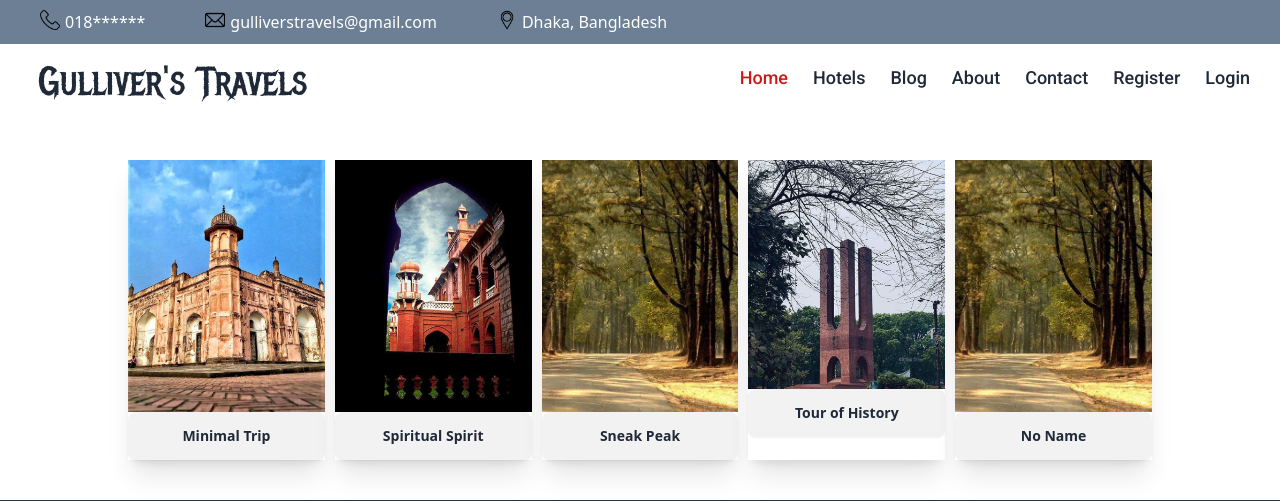
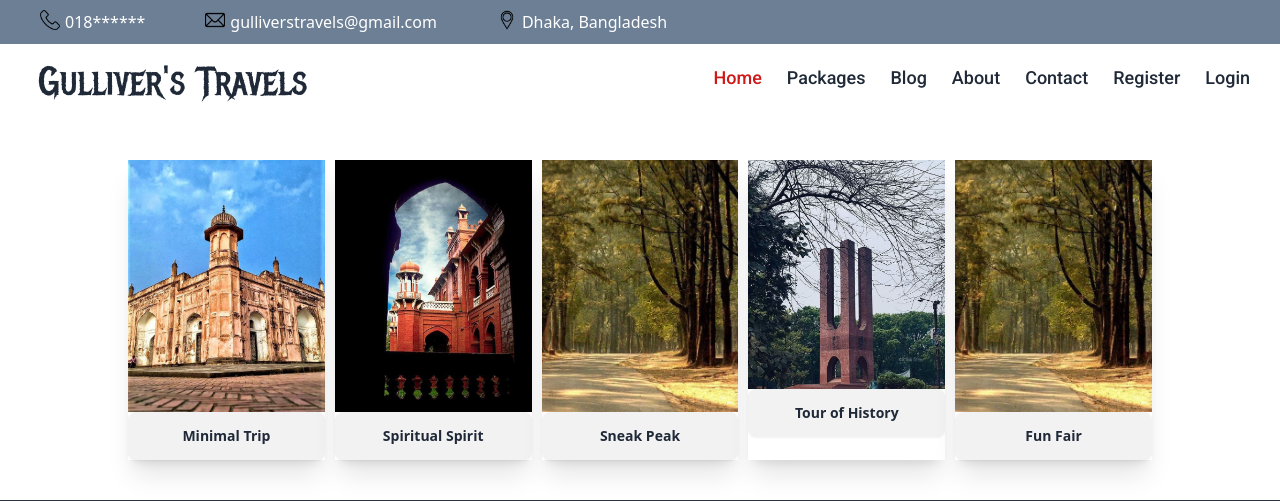
Before and after one commit to Itminan30/PHP-Project-Web-Course, a PHP site: page /tourPackage.php in a window 1280 px wide. Shown: the top 501 px of the page. Run offline with PHP 8.4, Linux system fonts and the light colour scheme; some libraries are stand-ins or nearby versions.

Commit message:
Made some changes in navbar and tourPackage

```diff
--- a/includes/common/navbar.php
+++ b/includes/common/navbar.php
@@ -30,7 +30,7 @@
 
     <div class="header-nav-buttons">
             <a class="roboto-medium" style="color: rgb(207, 24, 24);" href="./index.php">Home</a>
-            <a class="roboto-medium" href=" ">Hotels</a>
+            <a class="roboto-medium" href="./tourPackage.php">Packages</a>
             <a class="roboto-medium" href="./blogPage.php">Blog</a>
             <a class="roboto-medium" href=" ">About</a>
             <a class="roboto-medium" href="./contact.php">Contact</a>
--- a/tourPackage.php
+++ b/tourPackage.php
@@ -26,10 +26,10 @@ require __DIR__ . "/includes/common/navbar.php";
                     </div>
                     <p class="py-4">
                     <ul class="steps">
-                        <li class="step step-primary">Ramna Park</li>
-                        <li class="step step-primary">Gulshan Lake Park</li>
-                        <li class="step">Chandrima Udyan</li>
-                        <li class="step">Sohrawardy Udyan</li>
+                        <li class="step step-primary">Chandrima Udyan</li>
+                        <li class="step step-primary">Sohrawardy Udyan</li>
+                        <li class="step">Museum of Independence</li>
+                        <li class="step">Ramna Park</li>
                         <li class="step">Sadarghat River Port</li>
                     </ul>
                     </p>
@@ -97,7 +97,6 @@ require __DIR__ . "/includes/common/navbar.php";
                         <li class="step step-primary">National Botanical Garden</li>
                         <li class="step step-primary">Bangladesh National Zoo</li>
                         <li class="step">Bangladesh National Museum</li>
-                        <li class="step">National Mosque</li>
                     </ul>
                     </p>
                     <div class="modal-action">
@@ -151,10 +150,10 @@ require __DIR__ . "/includes/common/navbar.php";
             <figure><img src="images/botanical.jpeg" alt="Shoes" /></figure>
             <!--modal-->
             <!-- Open the modal using ID.showModal() method -->
-            <button class="btn" onclick="my_modal_5.showModal()">No Name</button>
+            <button class="btn" onclick="my_modal_5.showModal()">Fun Fair</button>
             <dialog id="my_modal_5" class="modal modal-bottom sm:modal-middle">
                 <div class="modal-box">
-                    <h3 class="font-bold text-lg">No Name</h3> <br>
+                    <h3 class="font-bold text-lg">Fun Fair</h3> <br>
                     <div class="flex gap-4">
                         <img style="height: 220px; width: 150px;" src="images/ju.jpeg" alt="">
                         <img style="height: 220px; width: 150px;" src="images/JU 2.jpeg" alt="">
```
